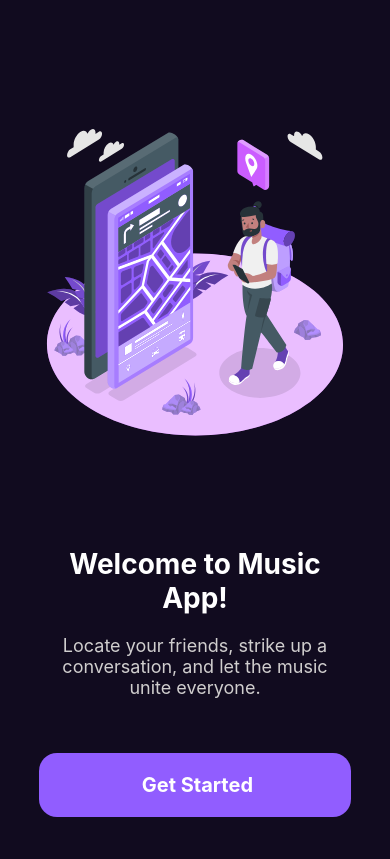
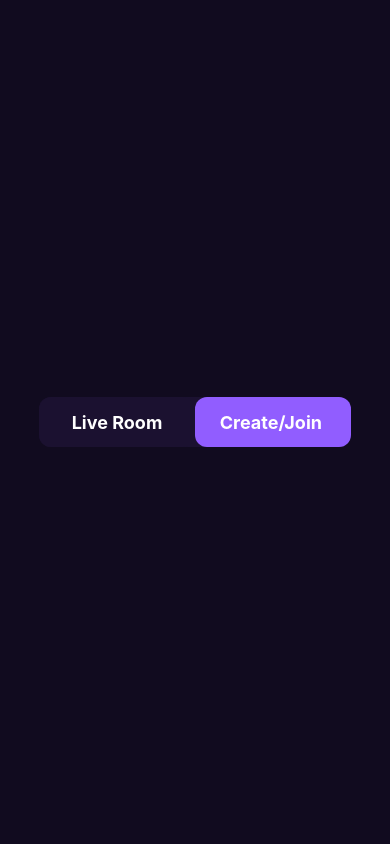
Before and after one commit to ish4n10/expomusicapp, a React Native app: screen /home in a window 390 px wide. Built offline with nearby package versions, Linux system fonts and the light colour scheme.

Commit message:
Added RoomNavigator , Home , AppNavBar,AppHeader files

```diff
--- a/App.tsx
+++ b/App.tsx
@@ -4,6 +4,7 @@ import { createNativeStackNavigator } from '@react-navigation/native-stack';
 import { NavigationContainer,useNavigation } from '@react-navigation/native';
 import OnBoardingScreen from './components/OnBoarding';
 import OnBoardingScreen1 from './components/OnBoarding1';
+import HomeScreen from './components/home/Home';
 
 
 export default function App() {
@@ -26,6 +27,13 @@ export default function App() {
         }}
         component={OnBoardingScreen1}
       />
+      <Stack.Screen
+        name="home"
+        options={{
+          headerShown: false,
+        }}
+        component={HomeScreen}
+      />
         </Stack.Navigator>
   </NavigationContainer>
   );
--- a/components/OnBoarding1.tsx
+++ b/components/OnBoarding1.tsx
@@ -24,7 +24,7 @@ export default function OnBoardingScreen1() {
             <Text style={styles.text1}>Don't have an account? </Text>
           </View>
           <View>
-            <TouchableOpacity >
+            <TouchableOpacity onPress ={()=> Navigation.navigate("home")} >
               <Text style={styles.text2}>Sign Up</Text>
             </TouchableOpacity>
           </View>
--- /dev/null
+++ b/components/home/Home.tsx
@@ -0,0 +1,22 @@
+import { StyleSheet, Text, TouchableOpacity, View } from "react-native"
+import { NavigationContainer, useNavigation } from "@react-navigation/native"
+import RoomNavigatorBar from './RoomNavigator';
+
+export default function HomeScreen(){
+    const Navigation = useNavigation()
+    return(
+        <View style = {styles.container}>
+           <RoomNavigatorBar/>
+        </View>
+    );
+}
+
+const styles = StyleSheet.create({
+    container:{
+        backgroundColor: "#110B1F",
+        height:'100%',
+        width:'100%',
+        justifyContent:'center',
+        alignItems:'center',
+    }
+})
--- /dev/null
+++ b/components/home/RoomNavigator.tsx
@@ -0,0 +1,59 @@
+import { StyleSheet, Text, TouchableOpacity, View } from "react-native";
+import { NavigationContainer, useNavigation } from "@react-navigation/native";
+import React, { useState } from "react"
+
+export default function RoomNavigatorBar() {
+  const Navigation = useNavigation()
+  const [color, setColor] = useState(false)
+  return (
+    <View style={styles.topBarContainer}>
+      <View style = {styles.topBar}>
+
+        <TouchableOpacity onPress={()=>setColor(!color)}
+        // style ={{backgroundColor:color?'#915DFF':'#1B1130',
+        style = {[styles.button,{backgroundColor:color?'#915DFF':'#1B1130'}]}
+
+          >
+          <Text style = {styles.text}>Live Room</Text>
+        </TouchableOpacity>
+
+
+        <TouchableOpacity onPress={()=>setColor(!color)}
+        style = {[styles.button,{backgroundColor:!color?'#915DFF':'#1B1130'}]} >
+          <Text style = {styles.text}>Create/Join </Text>
+        </TouchableOpacity>
+        </View>
+
+    </View>
+  )
+}
+const styles = StyleSheet.create({
+  topBarContainer: {
+    width: "100%",
+    height: 48,
+    justifyContent: "center",
+    alignItems: "center",
+
+
+  },
+  topBar:{
+    width:'80%',
+    backgroundColor:'#1B1130',
+    height:50,
+    borderRadius:12,
+    flexDirection:'row',
+},
+  text:{
+    color:'#fff',
+    textAlign:'center',
+    fontSize:18,
+    fontWeight:'bold',
+  },
+  button:{
+    justifyContent:'center',
+    alignItems:'center',
+    width:'50%',
+    height:50,
+    borderRadius:12,
+  },
+})
```
Also changed, not shown: components/home/AppHeader.tsx (added), components/home/AppNavBar.tsx (added).
